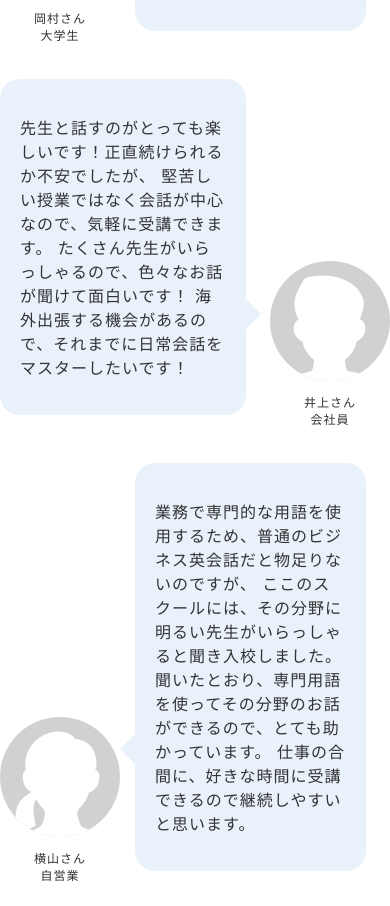
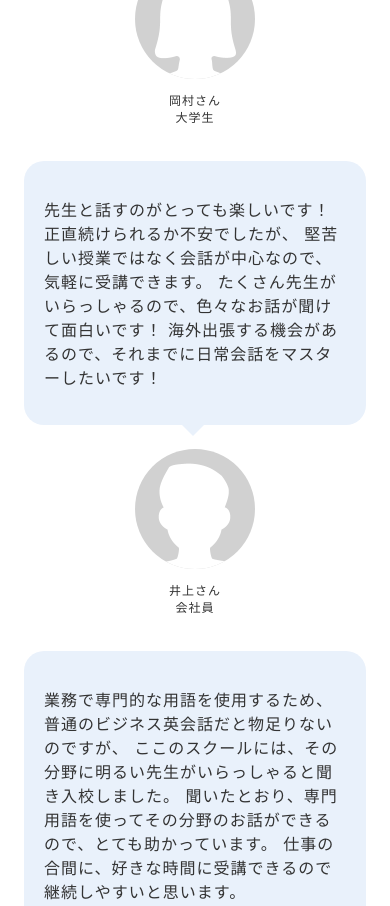
Before and after one commit to makida-suzuka/english_LP, a plain HTML site: page index.html in a window 390 px wide. Shown: the part 1833-2739 px from the top of the page. Drawn offline with Linux system fonts and the light colour scheme.

Commit message:
[update]受講生の声セクションのレスポンシブ対応

```diff
--- a/style.css
+++ b/style.css
@@ -589,7 +589,36 @@ footer{
     }
 
     /*voice*/
+    .student-voice .message{
+        max-width: 100%;
+        margin: 24px;
+    }
+    /*コメントと顔写真を縦並び*/
+    .student-voice{
+        flex-direction: column-reverse;
+        align-items: center;
+    }
+    .student-voice.right-balloon{
+        flex-direction: column;
+        align-items: center;
+    }
+    .student-voice .right-balloon{
+        margin: 24px;
+    }
 
+    /*吹き出し位置変更*/
+    .student-voice .message::before{
+        top: 104%;
+        left: 45%;
+        border: 15px solid transparent;
+        border-top: 15px solid #E9F1FB;
+    }
+    .student-voice .message.right-balloon::before{
+        top: 104%;
+        left: 45%;
+        border: 15px solid transparent;
+        border-top: 15px solid #E9F1FB;
+    }
 
 
 }
```
Also changed, not shown: index.html (+1 -1 lines).
